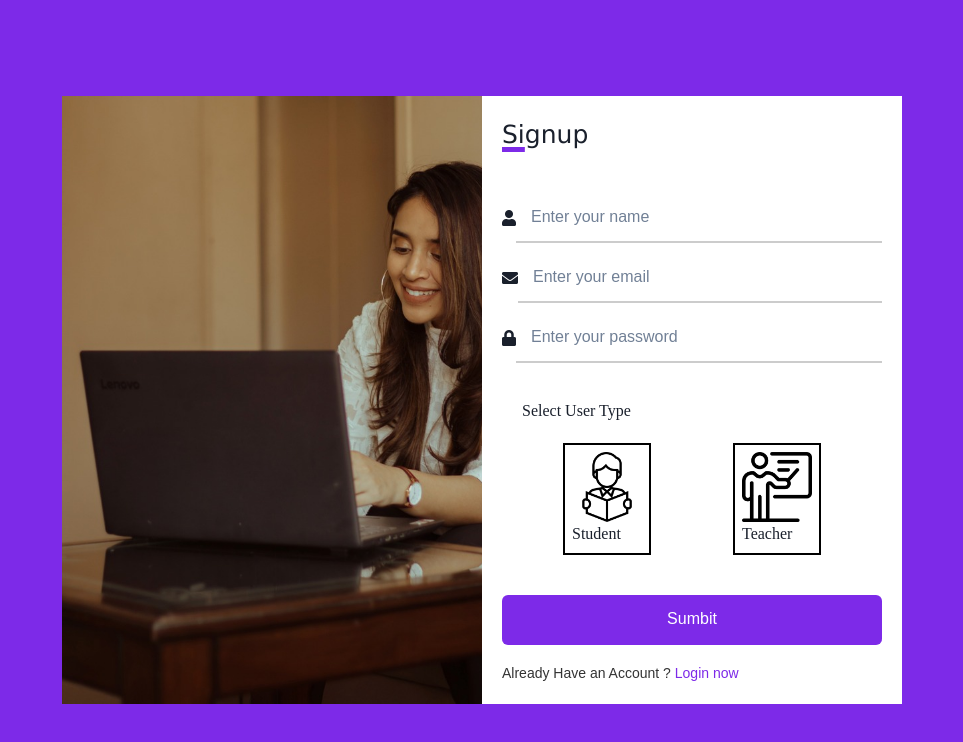
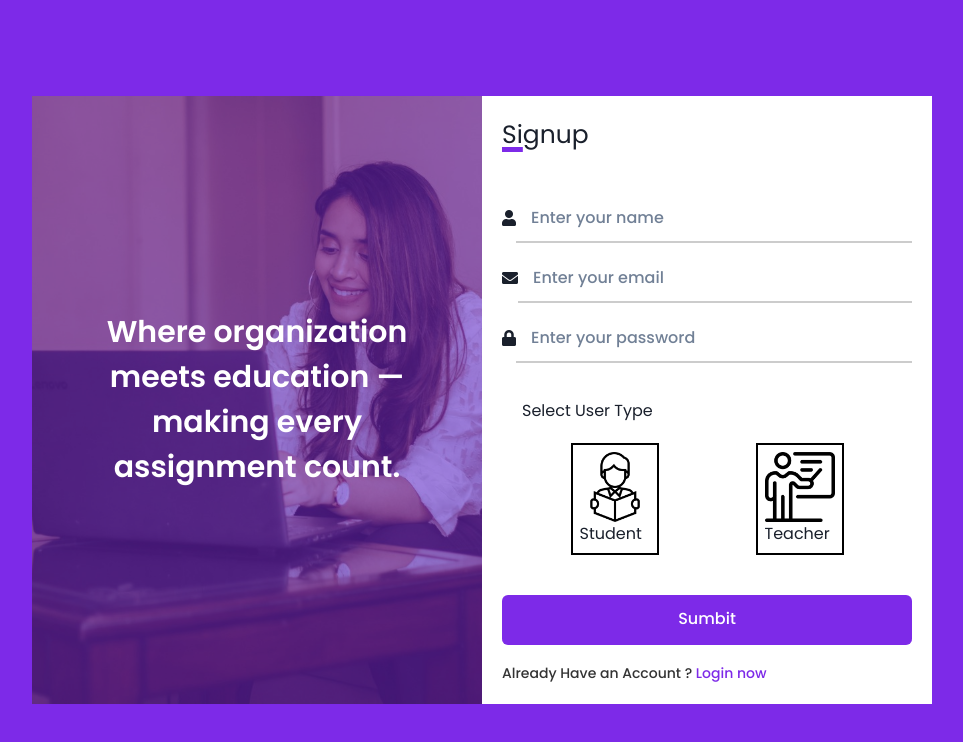
Before and after one commit to programmer-sakthi/school-assignment-tracker, a React (Vite) app in the folder front-end/: page /signup in a window 1280 px wide. Shown: the top 742 px of the page, without its empty margins (158-1121 px from the left). Built offline with nearby package versions, Linux system fonts and the light colour scheme; a web font is replaced by a local one.

Commit message:
Added more styles : Signup page - added quotes on top of image Insitute Page - added delete and update icons to card

```diff
--- a/front-end/package.json
+++ b/front-end/package.json
@@ -22,7 +22,7 @@
     "lucide-react": "^0.475.0",
     "react": "^18.3.1",
     "react-dom": "^18.3.1",
-    "react-icons": "^5.4.0",
+    "react-icons": "^5.5.0",
     "react-router-dom": "^7.1.1",
     "react-select": "^5.9.0",
     "react-toastify": "^11.0.2",
--- a/front-end/src/pages/Authentication/Login.jsx
+++ b/front-end/src/pages/Authentication/Login.jsx
@@ -17,7 +17,7 @@ const Login = () => {
     if (user) {
       navigate("/dashboard");
     }
-  }, [user]); // 👈 Run useEffect when user changes
+  }, [user]);
 
   const handleSubmit = async (e) => {
     e.preventDefault();
--- a/front-end/src/pages/Authentication/Signup.css
+++ b/front-end/src/pages/Authentication/Signup.css
@@ -1,25 +1,61 @@
+@import url("https://fonts.googleapis.com/css2?family=Poppins:wght@200;300;400;500;600;700&display=swap");
 .Signup {
   background-color: #7d2ae8;
   min-height: 100vh;
   display: flex;
   align-items: center;
   justify-content: center;
-  font-family: Arial, Helvetica, sans-serif;
-  font-family: Impact, Haettenschweiler, "Arial Narrow Bold", sans-serif;
+  font-family: "Poppins", sans-serif;
   font-weight: 400;
 }
 
 .Signup .container {
-  max-width: 840px;
+  max-width: 900px;
   min-height: 200px;
   background-color: white;
   display: flex;
 }
 
 .Signup .image {
-  background: url("./images/backImg.jpg");
-  background-size: cover;
   width: 50%;
+  position: relative;
+}
+
+.Signup .image img {
+  width: 100%;
+  height: 100%;
+  object-fit: cover;
+}
+
+.Signup .image .image-text {
+  position: absolute;
+  display: flex;
+  flex-direction: column;
+  justify-content: center;
+  align-items: center;
+  top: 50%;
+  left: 50%;
+  transform: translate(-50%, -50%);
+  color: #fff;
+  font-size: 30px;
+  font-weight: 600;
+  z-index: 20;
+  height: 100%;
+  width: 100%;
+  padding: 25px;
+  text-align: center;
+}
+
+.Signup .image .image-text::before {
+  content: "";
+  position: absolute;
+  top: 0;
+  left: 0;
+  right: 0;
+  bottom: 0;
+  background: #7d2ae8;
+  opacity: 0.5;
+  z-index: -1; /* Ensure it's behind the text */
 }
 
 .Signup .form {
@@ -39,7 +75,6 @@
   display: flex;
   align-items: flex-start;
   width: 100%;
-  font-family: Verdana, Geneva, Tahoma, sans-serif;
   font-weight: 20px;
   font-size: 25px;
 }
@@ -52,7 +87,6 @@
 }
 
 .Signup .input-boxes {
-  font-family: sans-serif;
   margin-top: 30px;
   width: 100%;
 }
@@ -89,7 +123,6 @@
   font-size: 14px;
   font-weight: 500;
   color: #333;
-  font-family: Arial, Helvetica, sans-serif;
   margin-top: 18px;
 }
 
@@ -124,8 +157,6 @@
 
 .user-type {
   margin-top: 16px;
-  font-family: cursive;
-
   padding: 20px;
 }
 
--- a/front-end/src/pages/Authentication/Signup.jsx
+++ b/front-end/src/pages/Authentication/Signup.jsx
@@ -1,20 +1,30 @@
 import axios from "axios";
-import React, { useState } from "react";
+import { useEffect, useState } from "react";
 import { useNavigate } from "react-router-dom";
 import Swal from "sweetalert2";
 import "./Signup.css";
+import backImg from "./images/backImg.jpg";
 import studentImageChecked from "./images/student-checked.png";
 import studentImage from "./images/student.png";
 import teacherImageChecked from "./images/teacher-checked.png";
 import teacherImage from "./images/teacher.png";
+import { randomQuote } from "./quotes";
 
 const Signup = () => {
   const [name, setName] = useState("");
   const [email, setEmail] = useState("");
   const [password, setPassword] = useState("");
   const [userType, setUserType] = useState("");
+  const [quote , setQuote] = useState("")
 
   const navigate = useNavigate();
+
+
+
+  useEffect(() => {
+    setQuote(randomQuote())
+  } , [])
+
 
   const handleSignup = async (e) => {
     e.preventDefault();
@@ -34,23 +44,25 @@ const Signup = () => {
           title: "Success!",
           text: "Account Created Successfully!",
         });
-        navigate('/dashboard')
+      navigate("/dashboard");
     } catch (error) {
-        if(error.status === 409)
-        {
-          Swal.fire({
-            icon: "error",
-            title: "Failed!",
-            text: "Email already exists!",
-          })
-        }
+      if (error.status === 409) {
+        Swal.fire({
+          icon: "error",
+          title: "Failed!",
+          text: "Email already exists!",
+        });
+      }
     }
   };
 
   return (
     <div className="Signup">
       <div className="container p-0 ">
-        <div className="image"></div>
+        <div className="image">
+          <img src={backImg} alt="cover-image"/>
+          <div className="image-text">{quote}</div>
+        </div>
         <div className="form">
           <form onSubmit={handleSignup}>
             <div className="form-content">
--- /dev/null
+++ b/front-end/src/pages/Authentication/quotes.jsx
@@ -0,0 +1,25 @@
+const randomQuote = () => {
+    const quotes = [
+        `Education is the key to unlocking the world, and staying organized is the key to mastering it`,
+        "Assignments done on time, success achieved in life.",
+        "Track, plan, and achieve — because deadlines wait for no one.",
+        "Empowering students and teachers to focus on learning, not chasing deadlines.",
+        "Where organization meets education — making every assignment count.",
+        "Simplifying education, one assignment at a time.",
+        "Deadlines aren’t scary when you’re prepared — stay on top of every task!",
+        "Helping students succeed and teachers manage with ease.",
+        "Your ultimate companion in turning tasks into triumphs.",
+        "Because education flows smoother when assignments are on track.",
+        "Stay organized, stay ahead — the future belongs to the prepared.",
+        "Every assignment completed is a step closer to your goal.",
+        "Learning is a journey — track your assignments, track your success.",
+        "Time is precious — manage your assignments and manage your future.",
+        "Success is just a deadline away when you're organized."
+      ];
+
+      const index = Math.floor(Math.random() * quotes.length);
+      return quotes[index];
+
+}
+
+export {randomQuote};
--- a/front-end/src/pages/Sample/InstituteCard.jsx
+++ b/front-end/src/pages/Sample/InstituteCard.jsx
@@ -1,43 +1,62 @@
 import { useColorMode } from "@chakra-ui/react";
-import { Building, GraduationCap, School, Users } from "lucide-react";
+import {
+  Building,
+  GraduationCap,
+  MoreHorizontal,
+  PenSquare,
+  School,
+  Trash2,
+  Users,
+} from "lucide-react";
 
 const InstituteCard = ({
+  instituteID,
   name,
   location,
   studentCount,
   teacherCount,
   imageUrl,
+  onDelete,
+  onUpdate,
 }) => {
-  const { colorMode } = useColorMode(); // Get the current color mode
-
-
-  studentCount=60;
-  teacherCount=5;
-  location="Coimbatore";
+  const { colorMode } = useColorMode();
+  studentCount = 60;
+  teacherCount = 5;
+  location = "Coimbatore";
 
   return (
     <div
-      className={`relative group rounded-xl p-6 transition-all duration-300 hover:shadow-lg animate-fade-in backdrop-blur-sm border
-        ${
-          colorMode === "light"
-            ? "bg-white border-gray-200"
-            : "bg-gray-800 border-gray-700"
-        }
-      `}
+      className={`relative group rounded-xl p-6 transition-all duration-300 hover:shadow-lg animate-fade-in backdrop-blur-sm border ${
+        colorMode === "light"
+          ? "bg-white border-gray-200"
+          : "bg-gray-800 border-gray-700"
+      }`}
     >
       <div
-        className={`absolute -z-10 inset-0 bg-gradient-to-br
-        ${
+        className={`absolute -z-10 inset-0 bg-gradient-to-br ${
           colorMode === "light"
             ? "from-primary/5 to-secondary/5"
             : "from-primary/10 to-secondary/10"
-        }
-        rounded-xl opacity-0 group-hover:opacity-100 transition-opacity duration-300`}
+        } rounded-xl opacity-0 group-hover:opacity-100 transition-opacity duration-300`}
       />
+
+      {/* Action Icons */}
+      <div className="absolute top-4 right-4 flex items-center gap-2">
+        <button className="p-2 rounded-full bg-red-100 hover:bg-red-200 transition-colors">
+          <Trash2 className="w-4 h-4 text-red-600" />
+        </button>
+        <button className="p-2 rounded-full bg-blue-100 hover:bg-blue-200 transition-colors">
+          <PenSquare className="w-4 h-4 text-blue-600" />
+        </button>
+        <button className="p-2 rounded-full hover:bg-gray-100 transition-colors">
+          <MoreHorizontal className="w-4 h-4 text-gray-600" />
+        </button>
+      </div>
+
       <div className="flex items-start gap-4">
         <div
           className="flex-shrink-0 w-5 h-5 rounded-lg bg-primary/10 flex items-center justify-center overflow-hidden"
-          style={{width: "5rem", height: "5rem" }}
+          style={{ width: "5rem", height: "5rem" }}
         >
           {imageUrl ? (
             <img
@@ -53,7 +72,6 @@ const InstituteCard = ({
             <School className="w-6 h-6 text-primary" />
           )}
         </div>
-
         <div className="flex-1">
           <h3
             className={`text-lg font-semibold mb-2 ${
```
Also changed, not shown: front-end/src/pages/Sample/InstituteList.jsx (+51 -14 lines), 1 other file (tests, documents, lock files or other folders).
